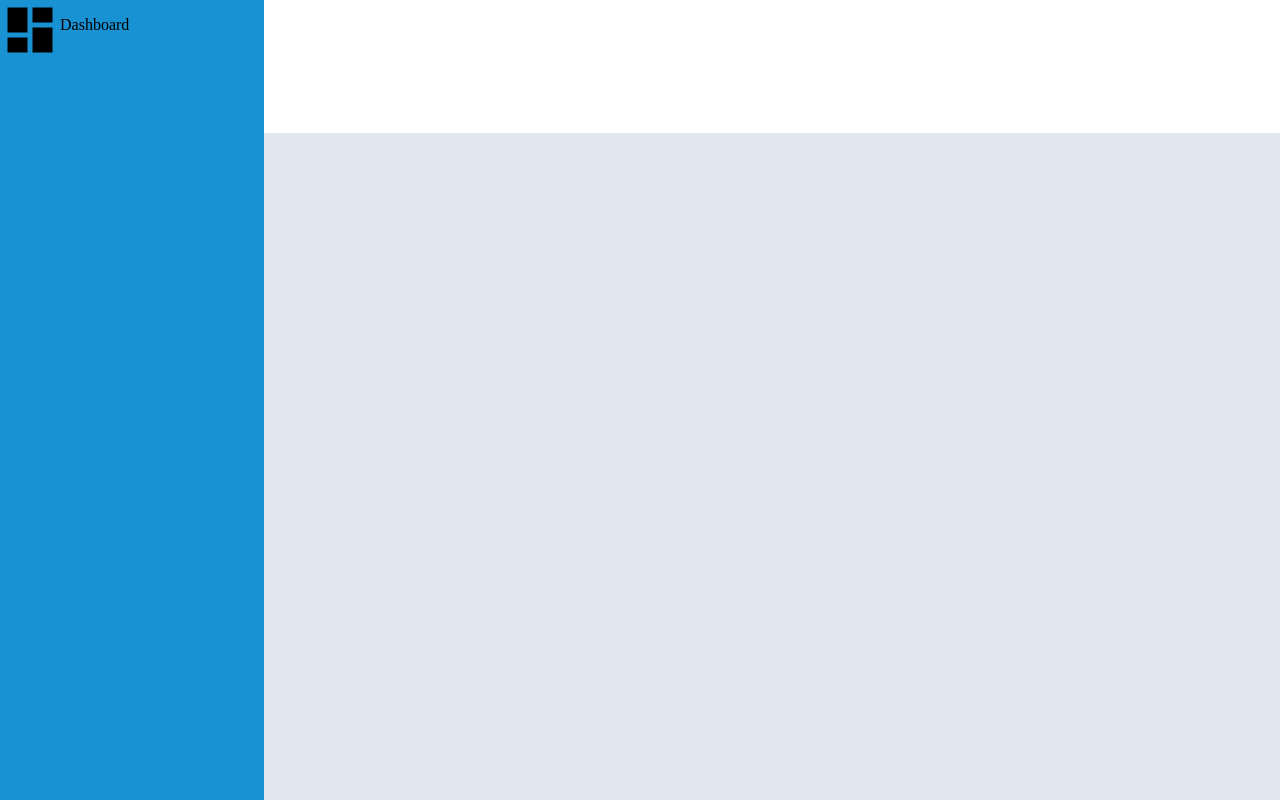
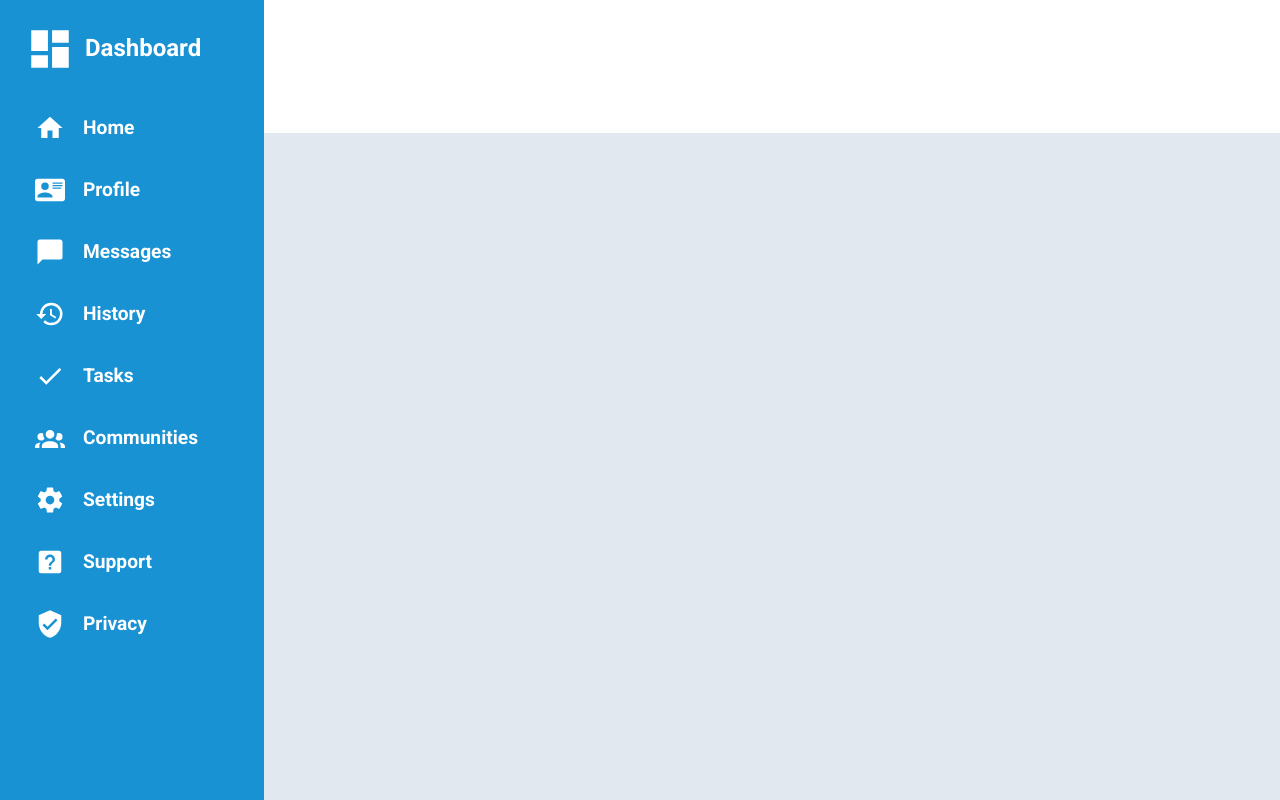
Before and after one commit to nickstrlnkv/admin-dashboard, a plain HTML site: page index.html in a window 1280 px wide. Drawn offline with Linux system fonts and the light colour scheme.

Commit message:
do sidebar layout

```diff
--- a/index.html
+++ b/index.html
@@ -11,8 +11,48 @@
 <body>
     <div class="grid-container">
         <div class="grid-container--sidebar">
-            <img src="./imgs/view-dashboard.svg" alt="Dashboard icon" style="width: 60px; height: 60px;">
-            <p class="sidebar-texx">Dashboard</p>
+            <div class="grid-container--sidebar--text-icon-wrapper">
+                <img src="./imgs/view-dashboard.svg" alt="Dashboard icon" style="width: 50px; height: 50px; filter: invert(100%);">
+                <p class="sidebar-text">Dashboard</p>
+            </div>
+            <div class="grid-container--sidebar--menu">
+                <div class="grid-container--sidebar--menu--home menu-container-flex">
+                    <img src="./imgs/home.svg" alt="Home" style="width: 30px; height: 30px; filter: invert(100%);">
+                    <span class="menu-text">Home</span>
+                </div>
+                <div class="grid-container--sidebar--menu--profile menu-container-flex">
+                    <img src="./imgs/card-account-details.svg" alt="profile" style="width: 30px; height: 30px; filter: invert(100%);">
+                    <span class="menu-text">Profile</span>
+                </div>
+                <div class="grid-container--sidebar--menu--messages menu-container-flex">
+                    <img src="./imgs/message.svg" alt="messages" style="width: 30px; height: 30px; filter: invert(100%);">
+                    <span class="menu-text">Messages</span>
+                </div>
+                <div class="grid-container--sidebar--menu--history menu-container-flex">
+                    <img src="./imgs/history.svg" alt="history" style="width: 30px; height: 30px; filter: invert(100%);">
+                    <span class="menu-text">History</span>
+                </div>
+                <div class="grid-container--sidebar--menu-tasks menu-container-flex">
+                    <img src="./imgs/check.svg" alt="tasks" style="width: 30px; height: 30px; filter: invert(100%);">
+                    <span class="menu-text">Tasks</span>
+                </div>
+                <div class="grid-container--sidebar--menu--community menu-container-flex">
+                    <img src="./imgs/account-group.svg" alt="community" style="width: 30px; height: 30px; filter: invert(100%);">
+                    <span class="menu-text">Communities</span>
+                </div>
+                <div class="grid-container--sidebar--menu--settings menu-container-flex">
+                    <img src="./imgs/cog.svg" alt="settings" style="width: 30px; height: 30px; filter: invert(100%);">
+                    <span class="menu-text">Settings</span>
+                </div>
+                <div class="grid-container--sidebar--menu--support menu-container-flex">
+                    <img src="./imgs/help-box.svg" alt="support" style="width: 30px; height: 30px; filter: invert(100%);">
+                    <span class="menu-text">Support</span>
+                </div>
+                <div class="grid-container--sidebar--menu--privacy menu-container-flex">
+                    <img src="./imgs/shield-check.svg" alt="privacy" style="width: 30px; height: 30px; filter: invert(100%);">
+                    <span class="menu-text">Privacy</span>
+                </div>
+            </div>
         </div>
         <nav class="grid-container--nav"></nav>
         <div class="grid-container--projects-list"></div>
--- a/styles/styles.css
+++ b/styles/styles.css
@@ -5,6 +5,7 @@
     --nav-list-button-color: #1992d4;
     --project-card-border-color: #f0b429;
     --project-page-background-color: #e2e8f0;
+    font-family: "Roboto";
 }
 
 .grid-container {
@@ -21,7 +22,6 @@
     grid-row: span 4;
     background-color: var(--nav-list-button-color);
 
-    display: inline-flex;
 }
 
 .grid-container--nav {
@@ -47,3 +47,41 @@
     grid-row: 4 / 5;
     background: var(--project-page-background-color);
 }
+
+.grid-container--sidebar--text-icon-wrapper {
+    display: inline-flex;
+    width: 12rem;
+    height: 3rem;
+    align-items: center;
+    margin-top: 25px;
+    margin-left: 25px;
+}
+
+
+.sidebar-text {
+    font-size: 1.5rem;
+    font-weight: bold;
+    color: white;
+    margin-left: 10px;
+}
+
+.grid-container--sidebar--menu {
+    display: flex;
+    flex-wrap: wrap;
+    flex-direction: column;
+    gap: 2rem;
+    margin-left: 35px;
+    margin-top: 35px;
+}
+
+.menu-text {
+    color: white;
+    font-weight: bold;
+    font-size: 1.2rem;
+    margin-left: 18px;
+}
+
+.menu-container-flex {
+    display: flex;
+    align-items: center;
+}
```
